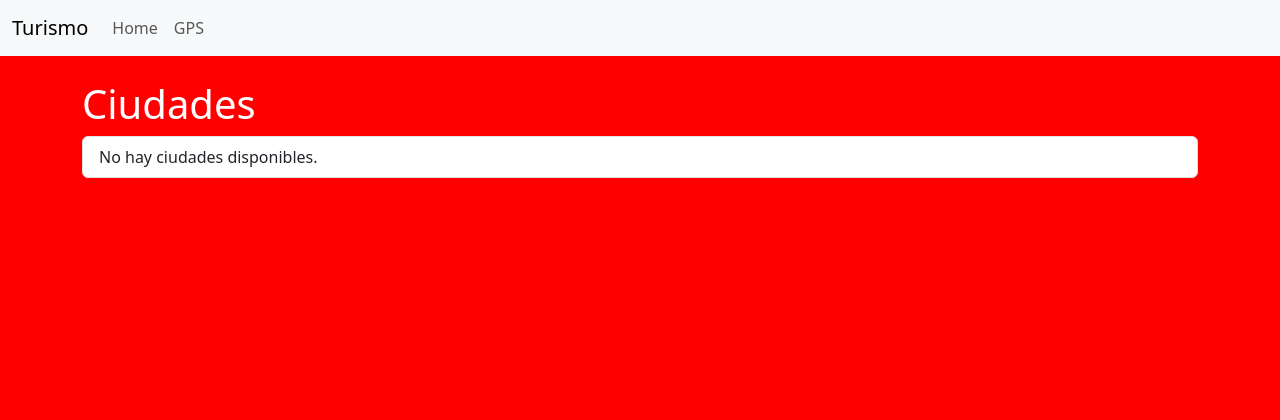
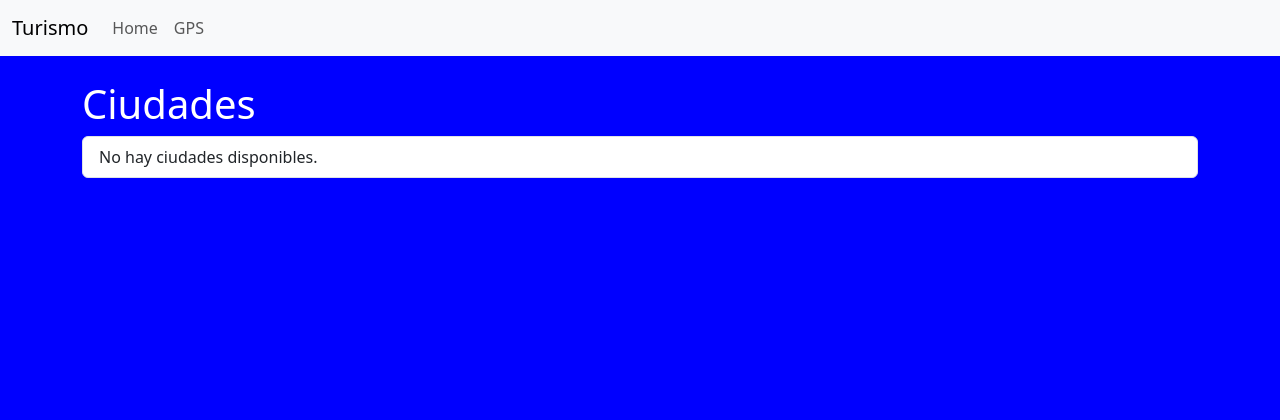
Before and after one commit to HernandezCarlosIsaias/Portal-de-Turismo, a Django app: page / in a window 1280 px wide. Shown: the top 420 px of the page. Run offline with Django 5.2, Linux system fonts and the light colour scheme; data that the repository does not hold is empty.

Commit message:
actualizaciones

```diff
--- a/gps_simulation/gps_simulation/settings.py
+++ b/gps_simulation/gps_simulation/settings.py
@@ -37,7 +37,7 @@ INSTALLED_APPS = [
     "django.contrib.sessions",
     "django.contrib.messages",
     "django.contrib.staticfiles",
-    'routes'
+    "routes"
 ]
 
 MIDDLEWARE = [
--- a/gps_simulation/media/static/css/style.css
+++ b/gps_simulation/media/static/css/style.css
@@ -1,5 +1,5 @@
 body{
-    background: red;
+    background-color: blue;
 }
 
 h1{
```
